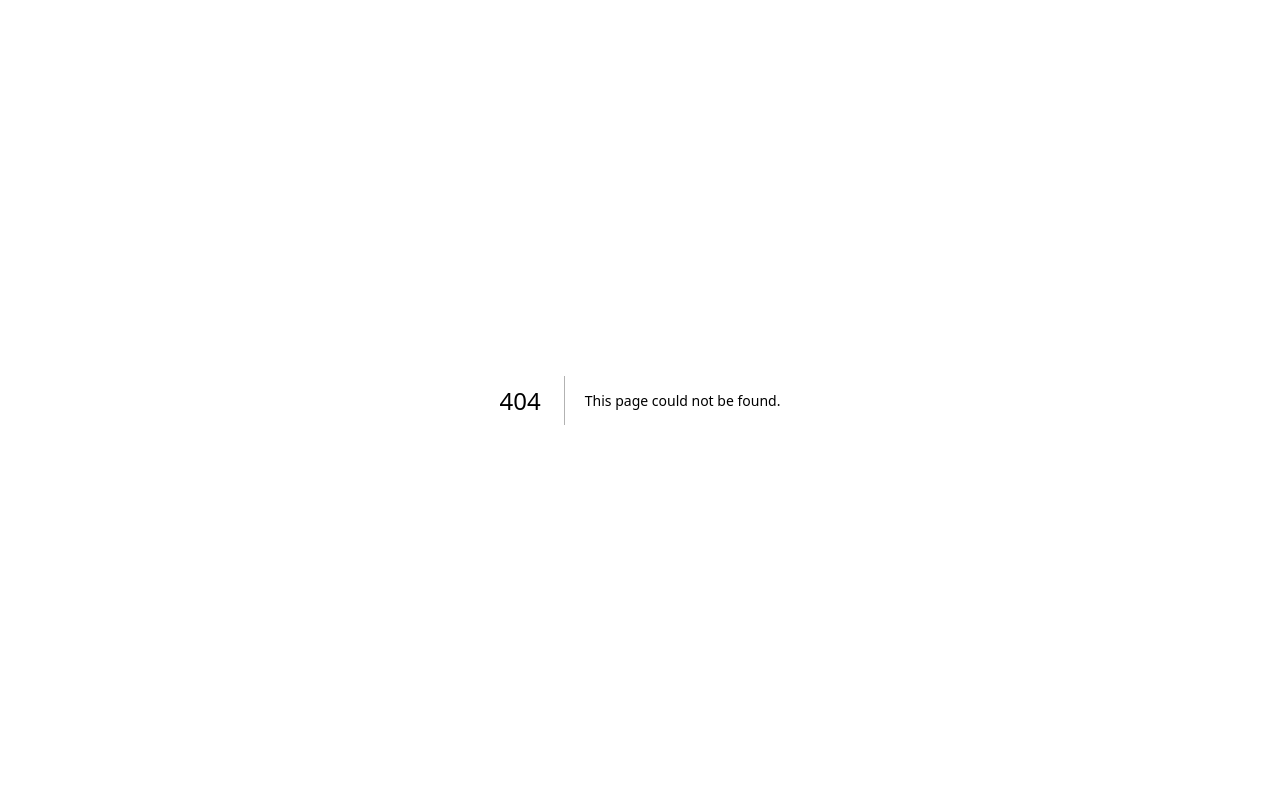
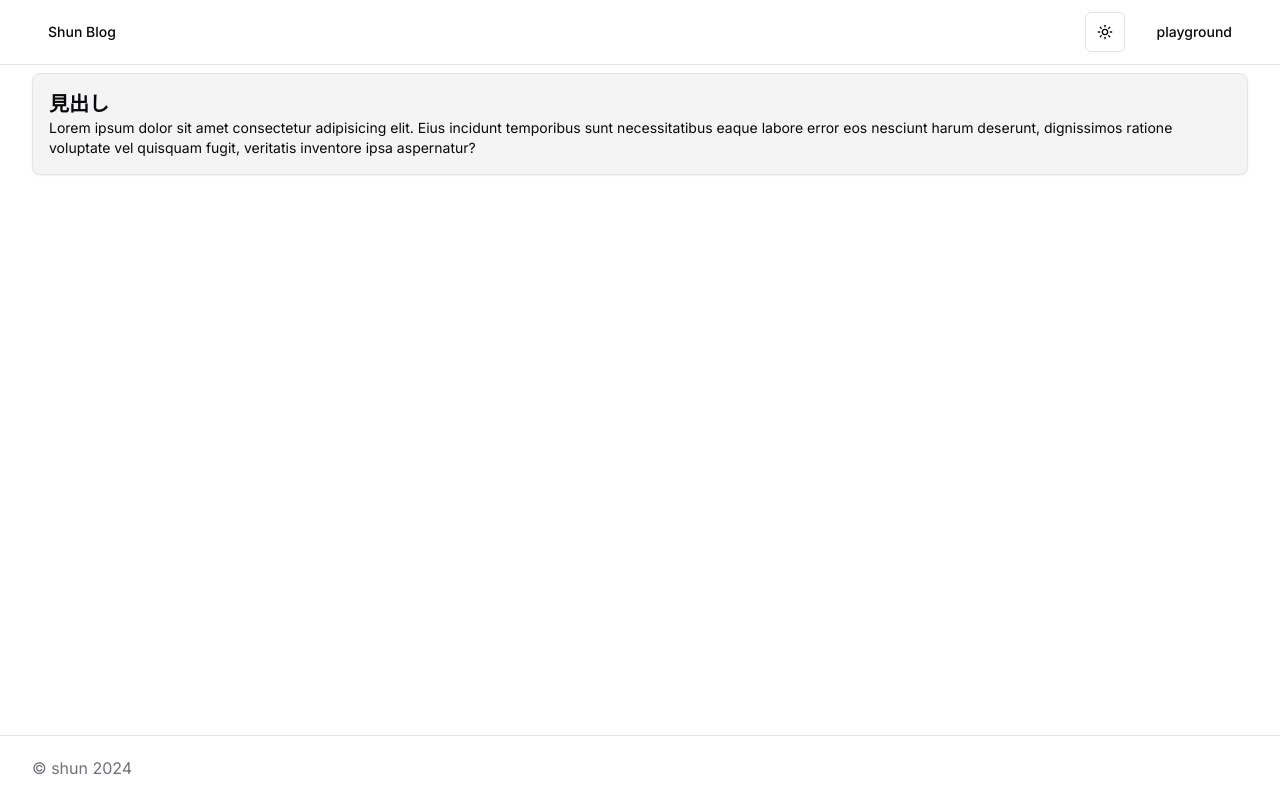
Before and after one commit to hi-lee-mon/shun-blog-24, a Next.js app: page /playground/forward-ref in a window 1280 px wide. Before the commit this address had no page. Built offline with nearby package versions, Linux system fonts and the light colour scheme.

Commit message:
feat(forward-ref/page.tsx)forwardRefの実装例を追加

```diff
--- /dev/null
+++ b/app/(default)/playground/forward-ref/page.tsx
@@ -0,0 +1,34 @@
+import clsx from 'clsx'
+import React from 'react'
+
+/**
+ * forwardRefの引数にコンポーネントを渡すと、そのコンポーネントのrefを取得できる
+ * 将来的にそのままrefを渡せるようにするらしい
+ * またrefというpropsを使用しなければforwardRefを使用せずにrefを渡すことができる
+ */
+const Card = React.forwardRef<
+  HTMLDivElement,
+  React.HTMLAttributes<HTMLDivElement>
+>(({ className, ...props }, ref) => (
+  <div
+    className={clsx('rounded-lg border bg-muted shadow-sm', className)} // 上書き可能なクラスを渡す
+    ref={ref} // refを渡す
+    {...props} // divタグのpropsはそのまま渡す
+  />
+))
+// エラー時にコンポーネント名をログとして出力するためdisplayNameを設定する必要がある
+Card.displayName = 'Card'
+
+export default function Page() {
+  return (
+    <Card className="p-4">
+      <h1 className="text-xl font-bold">見出し</h1>
+      <p className="text-sm">
+        Lorem ipsum dolor sit amet consectetur adipisicing elit. Eius incidunt
+        temporibus sunt necessitatibus eaque labore error eos nesciunt harum
+        deserunt, dignissimos ratione voluptate vel quisquam fugit, veritatis
+        inventore ipsa aspernatur?
+      </p>
+    </Card>
+  )
+}
--- a/app/(default)/playground/page.tsx
+++ b/app/(default)/playground/page.tsx
@@ -1,4 +1,5 @@
-import Nextjs from '@/components/logo/next-logo'
+import NextLogo from '@/components/logo/next-logo'
+import ReactLogo from '@/components/logo/react-logo'
 import { Button } from '@/components/ui/button'
 import { Wrench } from 'lucide-react'
 import type { Metadata } from 'next'
@@ -6,8 +7,9 @@ import Link from 'next/link'
 
 const Types = {
   none: null,
-  next: <Nextjs />,
+  next: <NextLogo />,
   wip: <Wrench />,
+  react: <ReactLogo />,
 }
 
 type Content = {
@@ -42,6 +44,11 @@ const contents: Content[] = [
     path: 'para-inter-root',
     type: 'next',
   },
+  {
+    title: 'forwardRef',
+    path: 'forward-ref',
+    type: 'react',
+  },
 ]
 
 export const metadata: Metadata = {
```
Also changed, not shown: components/logo/react-logo.tsx (added, +17 -0 lines).
